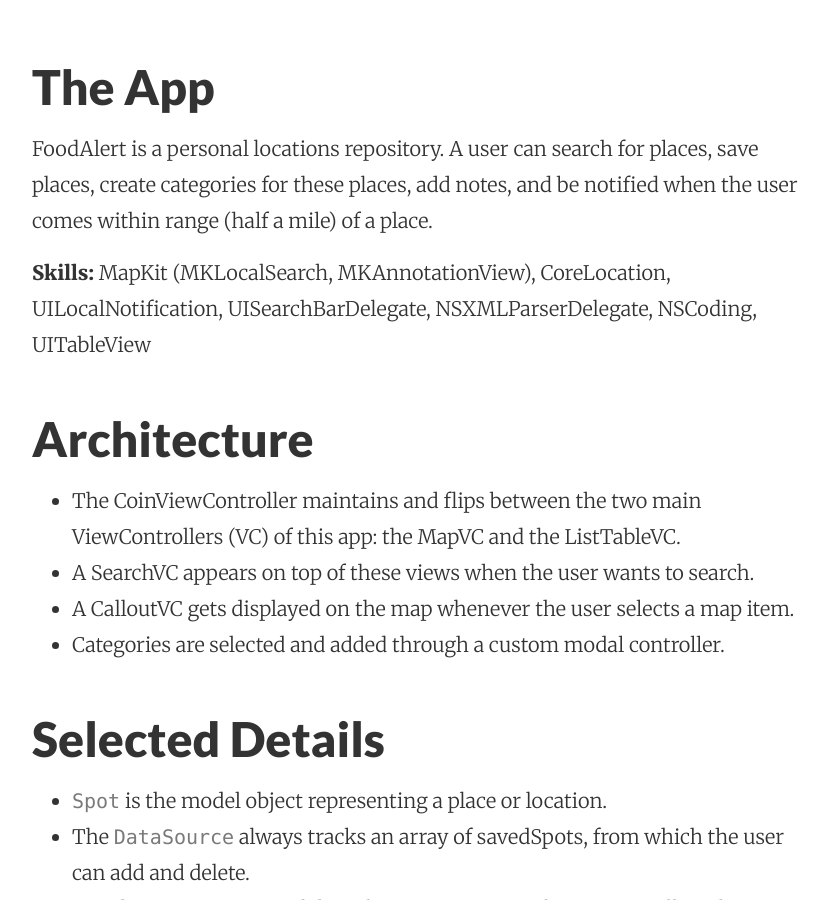
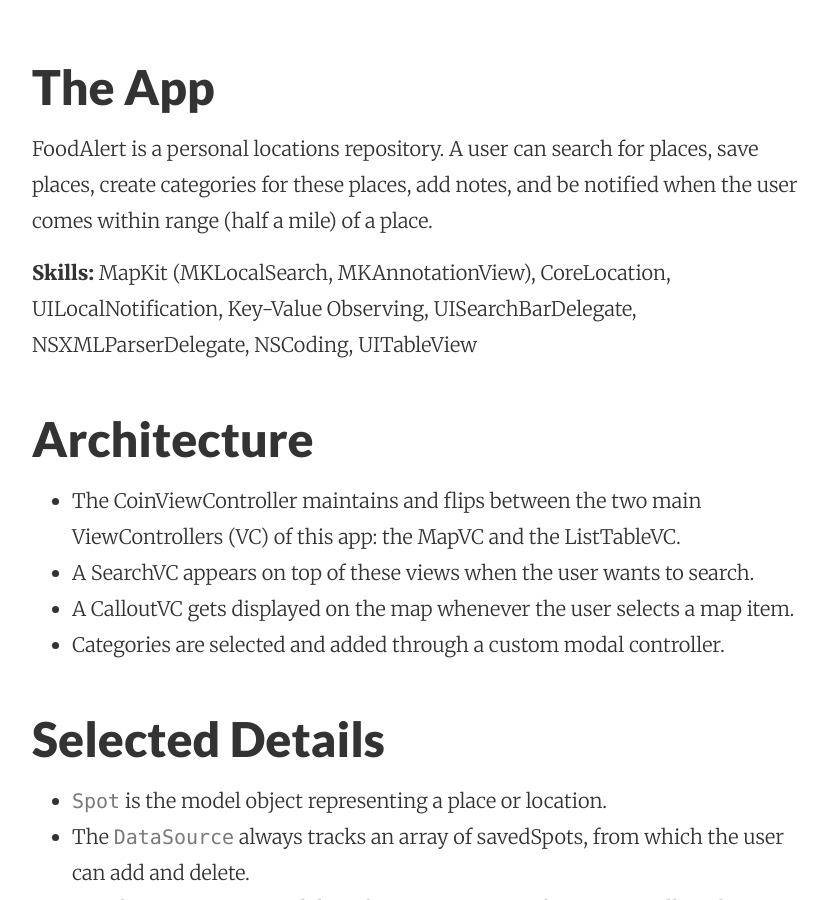
Before and after one commit to drjackl/drjackl.github.io, a Jekyll site: the page built from _posts/2016-05-19-foodalert.markdown, in a window 1280 px wide and 900 px high, scrolled down 851 px. Shown: the whole window, without its empty margins (224-1052 px from the left). Built offline with Jekyll 4.4.1, drawn with Linux system fonts in a browser that asks for light colours.

Commit message:
Post update: FoodAlert

```diff
--- a/_posts/2016-05-19-foodalert.markdown
+++ b/_posts/2016-05-19-foodalert.markdown
@@ -8,7 +8,7 @@ layout: post
 ## The App
 FoodAlert is a personal locations repository. A user can search for places, save places, create categories for these places, add notes, and be notified when the user comes within range (half a mile) of a place.
 
-**Skills:** MapKit (MKLocalSearch, MKAnnotationView), CoreLocation, UILocalNotification, UISearchBarDelegate, NSXMLParserDelegate, NSCoding, UITableView
+**Skills:** MapKit (MKLocalSearch, MKAnnotationView), CoreLocation, UILocalNotification, Key-Value Observing, UISearchBarDelegate, NSXMLParserDelegate, NSCoding, UITableView
 
 ## Architecture
 - The CoinViewController maintains and flips between the two main ViewControllers (VC) of this app: the MapVC and the ListTableVC.
```
